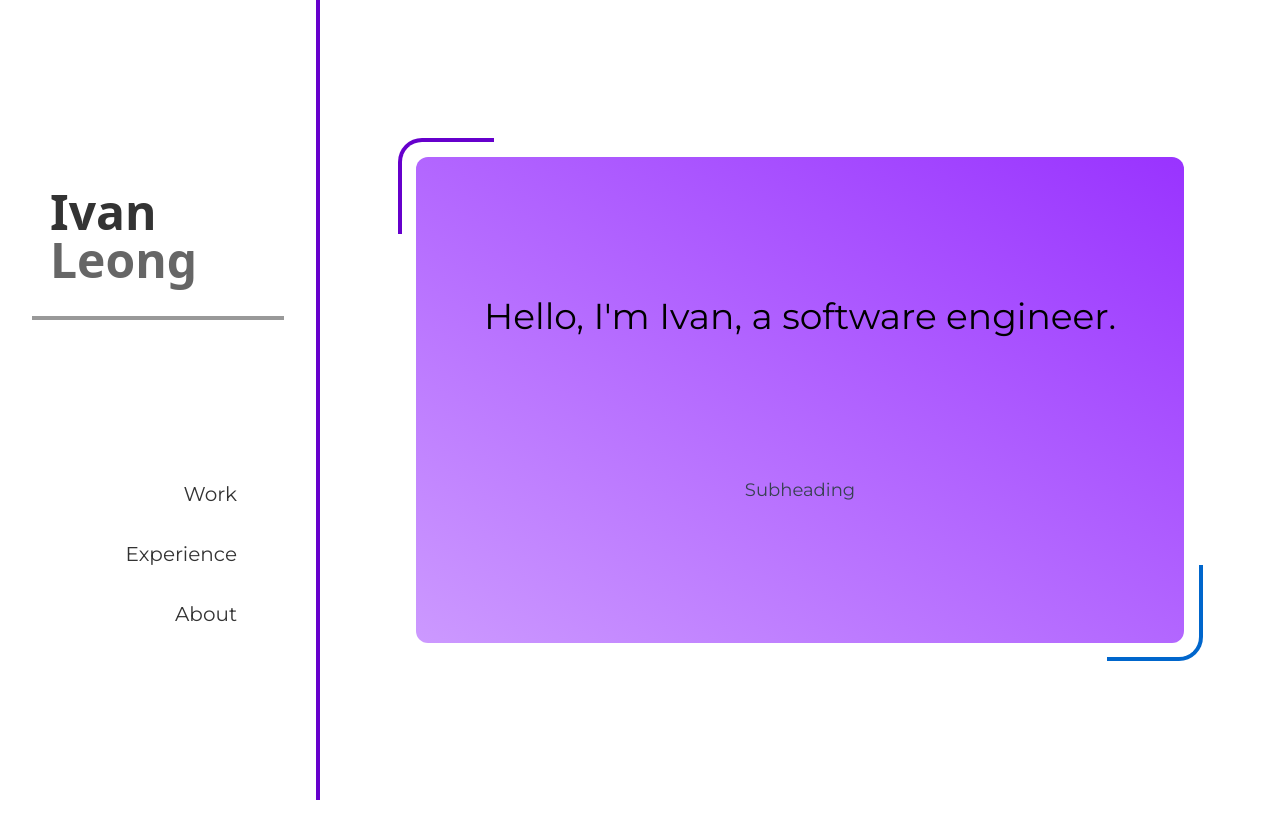
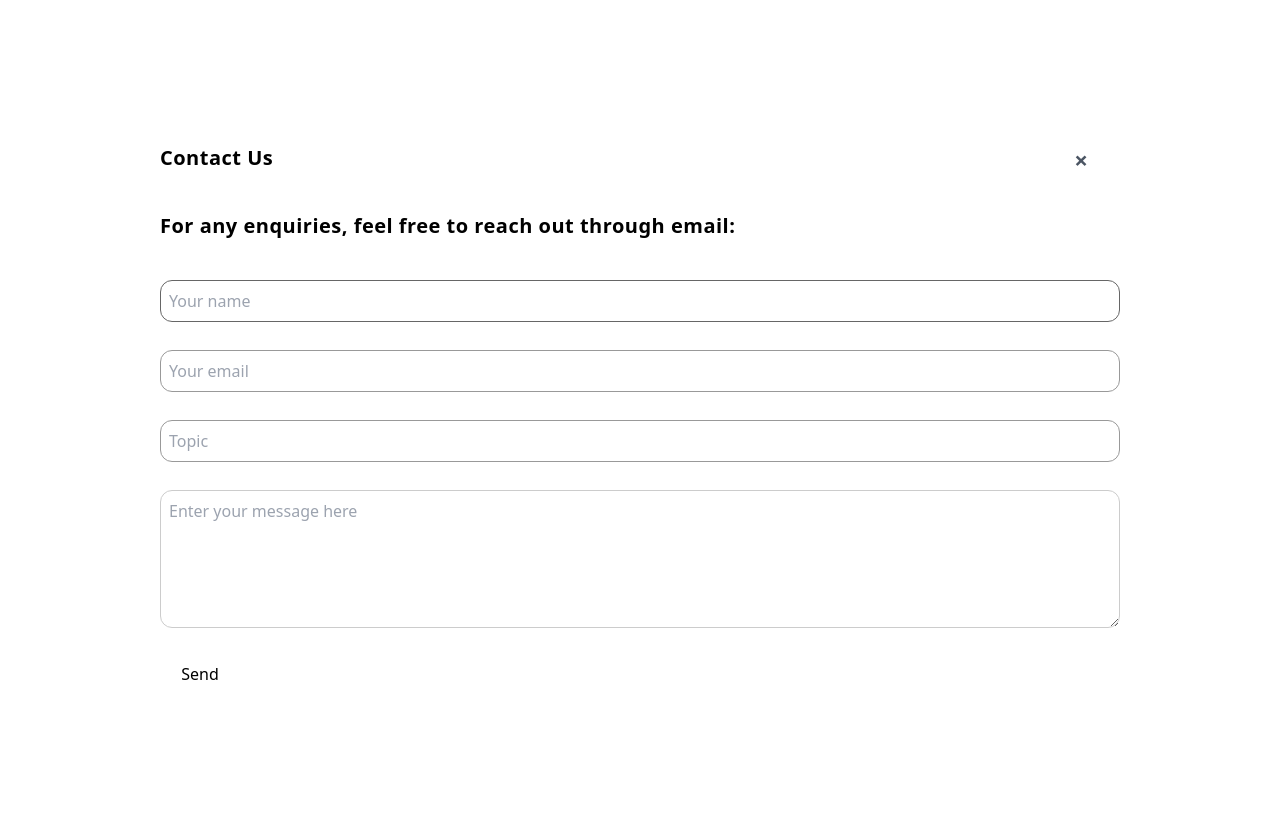
Before and after one commit to IvanLeong03/website25, a React (Vite) app: page /send-email in a window 1280 px wide. Shown: the top 838 px of the page. Before the commit the page ends 800 px from the top, so only its background shows below. Built offline with nearby package versions, Linux system fonts and the light colour scheme.

Commit message:
fixed email form, thanks to GPT

```diff
--- a/src/App.jsx
+++ b/src/App.jsx
@@ -1,33 +1,37 @@
 import React from 'react'
+import { Routes, Route, useLocation } from "react-router-dom";
 import Navbar from './navbar.jsx'
 import Hero from './Hero.jsx'
 import About from './about.jsx'
 import Work from './work.jsx'
 import Experience from './experience.jsx'
 import SendEmail from './SendEmail.jsx'
-import { Routes, Route } from "react-router-dom";
-
 
 function App() {
+  const location = useLocation();
+  const isEmailPage = location.pathname === "/send-email";
 
   return (
     <div className='flex h-screen max-w-[2560px] max-h-[1440px] mx-auto'>
+      {!isEmailPage && (
+        <div className='w-1/4 overflow-auto'>
+          <Navbar />
+        </div>
+      )}
 
-      <div className='w-1/4 overflow-auto'>
-        < Navbar />
-      </div>
-      <div className='flex-1 overflow-auto'>
+      <div className={isEmailPage ? 'w-full' : 'flex-1 overflow-auto'}>
+        <Routes>
+          <Route path="/" element={
             <main>
               <section id="hero"><Hero /></section>
               <section id="work"><Work /></section>
               <section id="experience"><Experience /></section>
               <section id="about"><About /></section>
             </main>
+          } />
 
-        <Routes>
           <Route path="/send-email" element={<SendEmail />} />
         </Routes>
-
       </div>
     </div>
   )
--- a/src/SendEmail.jsx
+++ b/src/SendEmail.jsx
@@ -1,6 +1,6 @@
 import React, { useState } from "react";
 import emailjs from "@emailjs/browser";
-
+import { useNavigate } from "react-router-dom";
 import { useEffect } from "react";
 
 const SendEmail = () => {
@@ -9,14 +9,15 @@ const SendEmail = () => {
   const [topic, setTopic] = useState("");
   const [detail, setDetail] = useState("");
   const [ isSending, setIsSending ] = useState(false);
+  const navigate = useNavigate();
 
   const sendEmail = (e) => {
     e.preventDefault();
     setIsSending(true);
 
-    const serviceID = ""; // Replace with your EmailJS Service ID
-    const templateID = ""; // Replace with your EmailJS Template ID
-    const publicKey = ""; // Replace with your EmailJS Public Key
+    const serviceID = "service_z45cczl"; // Replace with your EmailJS Service ID
+    const templateID = "template_0brhuuj"; // Replace with your EmailJS Template ID
+    const publicKey = "R6nRGun7jLYyaFOW5"; // Replace with your EmailJS Public Key
 
     const templateParams = {
       name,
@@ -47,19 +48,27 @@ const SendEmail = () => {
   }, []);
 
   return (
-    <div className="min-h-screen w-full flex items-start py-24 mt-12 justify-center bg-darkWhite dark:bg-darkBlack text-darkBlack dark:text-darkWhite">
-      <div className="w-[70%]">
-        <h1 className="text-xl font-bold tracking-wide font-sans">Contact Us</h1>
+    <div className="min-h-screen w-full flex items-start py-24 mt-12 justify-center ">
+      <div className="w-3/4 relative">
+        <button
+        onClick={() => navigate('/')}
+        className="absolute top-0 right-8 text-2xl font-bold text-gray-600 hover:text-red-500"
+        aria-label="Close"
+        >
+          &times;
+        </button>
 
-        <h1 className="text-xl font-bold tracking-wide font-sans mt-10">For any enquiries, feel free to reach out through email:</h1>
+        <h1 className="text-xl font-bold tracking-wide">Contact Us</h1>
+
+        <h1 className="text-xl font-bold tracking-wide mt-10">For any enquiries, feel free to reach out through email:</h1>
         <form className="w-full flex flex-col gap-7 pt-10" onSubmit={sendEmail}>
-          <input type="text" value={name} onChange={(e) => setName(e.target.value)} placeholder="John Smith" required className="w-full p-2 rounded-md text-darkBlack" />
-          <input type="email" value={email} onChange={(e) => setEmail(e.target.value)} placeholder="johnsmith123@gmail.com" required className="w-full p-2 rounded-md text-darkBlack" />
-          <input type="text" value={topic} onChange={(e) => setTopic(e.target.value)} placeholder="Topic" required className="w-full p-2 rounded-md text-darkBlack" />
-          <textarea value={detail} onChange={(e) => setDetail(e.target.value)} placeholder="Enter your message here" required className="w-full p-2 rounded-md pb-8 text-darkBlack"/>
+          <input type="text" value={name} onChange={(e) => setName(e.target.value)} placeholder="Your name" required className="w-full p-2 rounded-xl border border-grey40" />
+          <input type="email" value={email} onChange={(e) => setEmail(e.target.value)} placeholder="Your email" required className="w-full p-2 rounded-xl border border-grey60" />
+          <input type="text" value={topic} onChange={(e) => setTopic(e.target.value)} placeholder="Topic" required className="w-full p-2 rounded-xl border border-grey60" />
+          <textarea value={detail} onChange={(e) => setDetail(e.target.value)} placeholder="Enter your message here" required className="w-full px-2 pt-2 rounded-xl pb-20 border border-grey80"/>
           <button
            type="submit"
-           className="bg-cyan40 hover:bg-[#2db3ae] transition-all text-darkBlack rounded-full py-1.5 w-20"
+           className="bg-cyan40 hover:bg-blue40 hover:text-yellowHighlight transition-all rounded-full py-1.5 w-20"
           >
             { isSending? "Sending ..." : "Send"}
           </button>
--- a/src/about.jsx
+++ b/src/about.jsx
@@ -5,9 +5,11 @@ import { FaGithub } from "react-icons/fa";
 import { FaInstagram } from "react-icons/fa";
 import SendEmail from "./SendEmail";
 import { Link } from "react-router-dom";
-
+import { useNavigate } from "react-router-dom";
 
 function about() {
+    const navigate = useNavigate();
+
     return (
         <div className="flex flex-col items-start justify-between min-h-dvh w-full p-24 font-geist">
             <h2 className="text-4xl font-semibold my-8 font-montserrat">about me</h2>
@@ -105,10 +107,11 @@ function about() {
             { /* social links */ }
             <h2 className="text-2xl mt-12 mb-4">Contact me:</h2>
             <div className="flex justify-between items-center w-full lg:w-3/5 h-1/6 mx-auto">
-                <button className="hover:transform hover:scale-110 transition-transform duration-300">
-                    <Link to="/send-email">
-                        <MdEmail size={48} />
-                    </Link>
+                <button
+                 className="hover:transform hover:scale-110 transition-transform duration-300"
+                 onClick={() => navigate('/send-email')}
+                 >
+                    <MdEmail size={48} />
                 </button>
 
                 <button className="hover:transform hover:scale-110 transition-transform duration-300">
```
Lines whose indentation alone changed are shown as unchanged.
